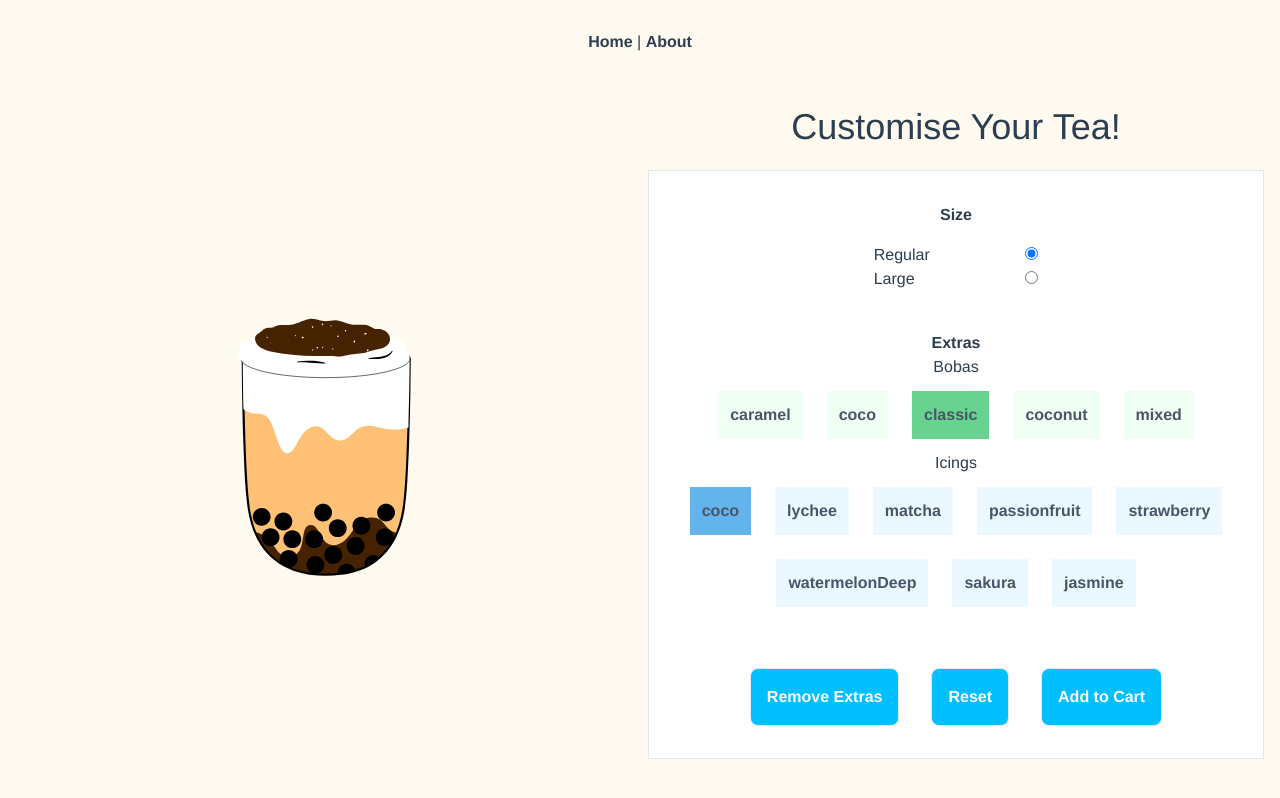
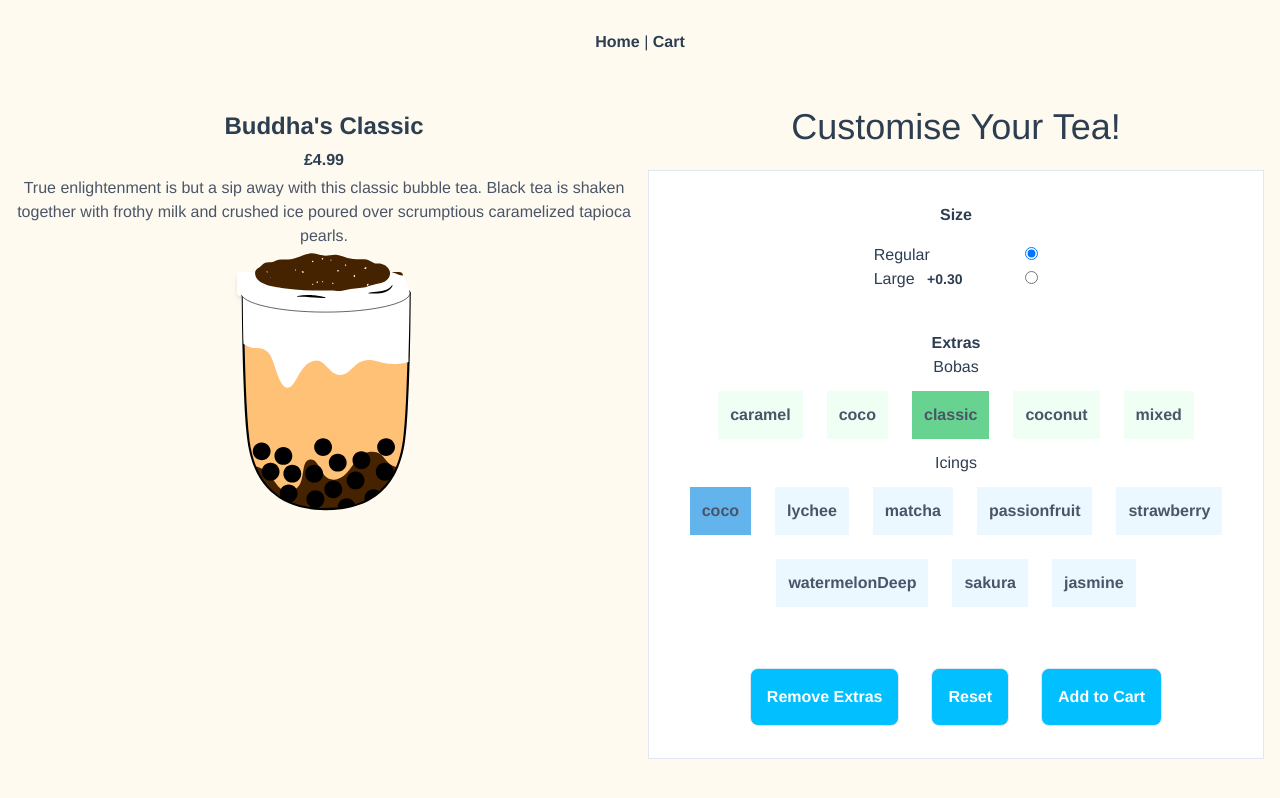
Before and after one commit to HeliumDragon/bubble-tea, a Vue app: page /customise/1 in a window 1280 px wide. Shown: the top 798 px of the page. Built offline with nearby package versions, Linux system fonts and the light colour scheme; data requests are answered from the project's data file.

Commit message:
Colors for svgs updated with customisation

```diff
--- a/src/App.vue
+++ b/src/App.vue
@@ -1,10 +1,10 @@
 <template>
   <div id="app">
     <div id="nav">
-      <router-link to="/">Home</router-link> |
-      <router-link to="/about">About</router-link>
+      <router-link to="/">Home</router-link>&nbsp;|
+      <router-link to="/cart">Cart</router-link>
     </div>
-    <router-view/>
+    <router-view />
   </div>
 </template>
 
--- a/src/components/Customise-Form.vue
+++ b/src/components/Customise-Form.vue
@@ -16,7 +16,10 @@
         </div>
 
         <div class="flex justify-between items-baseline px-1">
-          <label for="large" class="text-left w-full mb-2">Large</label>
+          <label for="large" class="text-left w-full mb-2">
+            Large
+            <span class="text-sm ml-2 font-semibold">+0.30</span>
+          </label>
           <input
             type="radio"
             id="large"
--- a/src/components/Shop.vue
+++ b/src/components/Shop.vue
@@ -40,7 +40,7 @@
 
 <script>
 import BubbleTeaDisplay from '../components/bubble-tea-display';
-import colorCodes from '../data/ingredient-colors';
+import { colorCodes } from '../data/ingredient-colors';
 
 export default {
   name: 'Shop',
--- a/src/data/db.json
+++ b/src/data/db.json
@@ -98,7 +98,7 @@
         "base1": "cheese",
         "base2": "milk",
         "base3": "milk",
-        "base4": "milk",
+        "base4": "cheese",
         "icing": "passionfruit"
       },
       "price": 5.69,
@@ -180,7 +180,7 @@
         "base1": "milk",
         "base2": "jasmine",
         "base3": "jasmine",
-        "base4": "jasmine"
+        "base4": "passionfruit"
       },
       "price": 5.29,
       "category": 1,
--- a/src/data/ingredient-colors.js
+++ b/src/data/ingredient-colors.js
@@ -1,4 +1,4 @@
-export default {
+export const colorCodes = {
   milk: '#fff',
   coconut: '#ffe',
   jasmine: '#FFF8DC',
@@ -15,6 +15,24 @@ export default {
   matcha: '#c3ce42',
   matchaDeep: '#767E0E',
   black: '#000'
+};
+export const colorTextCodes = {
+  milk: '#000',
+  coconut: '#000',
+  jasmine: '#000',
+  passionfruit: '#000',
+  classic: '#fff',
+  cheese: '#fff',
+  caramel: '#fff',
+  coco: '#fff',
+  lychee: '#000',
+  sakura: '#000',
+  watermelon: '#fff',
+  strawberry: '#fff',
+  watermelonDeep: '#fff',
+  matcha: '#fff',
+  matchaDeep: '#fff',
+  black: '#fff'
 };
 // <div>
 //   <button
--- /dev/null
+++ b/src/views/Cart.vue
@@ -0,0 +1,62 @@
+<template>
+  <section class="h-screen w-full p-4">
+    <h1 class="text-5xl">Your Cart</h1>
+
+    <div class="grid grid-cols-3 gap-4">
+      <div class="mt-8 col-span-2">
+        <div
+          class="grid grid-cols-4 gap-4 bg-white border-bottom p-4"
+          v-for="item in cart"
+          :key="item.id"
+        >
+          <h2 class="text-4xl w-full">{{ item.base.name }}</h2>
+
+          <div>
+            <h3 class="font-bold text-xl">Size</h3>
+            <p>{{ item.base.options.size }}</p>
+          </div>
+
+          <div>
+            <h3 class="font-bold text-xl" v-if="item.boba || item.icing">Extras</h3>
+
+            <div v-if="item.boba">
+              <h4 class="text-lg">Bobas</h4>
+              <p>{{ item.boba.name }}</p>
+            </div>
+            <div v-if="item.icing">
+              <h4 class="text-lg">Icing</h4>
+              <p>{{ item.icing.name }}</p>
+            </div>
+          </div>
+
+          <div>
+            <button class="font-bold border rounded-lg mt-2 p-2">Remove</button>
+          </div>
+        </div>
+      </div>
+      <div>
+        <h2 class="text-4xl">Order</h2>
+        <hr />
+      </div>
+    </div>
+  </section>
+</template>
+
+<script>
+import httpService from '../services/http-service';
+
+export default {
+  data() {
+    return {
+      cart: []
+    };
+  },
+  async created() {
+    const cart = await httpService.get(`cart`);
+    this.cart = cart;
+  }
+};
+</script>
+
+<style scoped>
+</style>
--- a/src/views/Customise.vue
+++ b/src/views/Customise.vue
@@ -1,16 +1,32 @@
 <template>
-  <section class="customise grid grid-cols-2 gap-4 h-screen w-full p-4">
-    <div class="flex align-middle justify-center text-center">
+  <section v-if="tea" class="customise grid grid-cols-2 gap-4 h-screen w-full p-4">
+    <div class="flex flex-col text-center">
+      <p class="mt-2 font-semibold text-2xl">{{tea.name}}</p>
+      <p class="mt-1 font-semibold">£{{unitPrice}}</p>
+      <p class="mt-1 text-gray-700">{{tea.description}}</p>
+
+      <div
+        id="ingredients"
+        class="mt-6"
+        :class="{ '-mb-6':  selectedSize !== 'Regular', '-mb-10': selectedSize === 'Regular'}"
+      >
+        <span
+          v-for="val in  Array.from(new Set(Object.values(ingredients))).filter(a => !!a && a !== 'black')"
+          class="px-2 py-1 text-sm font-semibold tracking-tight text-white mr-2 rounded shadow-md"
+          :style="{'background':colorCodes[val], 'color': colorTextCodes[val]}"
+          :key="val"
+        >{{ val }}</span>
+      </div>
       <BubbleTeaDisplay
-        v-if="tea"
-        class="w-1/3 -mt-64"
-        :base1="getColor(tea, 'base1')"
-        :base2="getColor(tea, 'base2')"
-        :base3="getColor(tea, 'base3')"
-        :base4="getColor(tea, 'base4')"
-        :icing="customIcingColor"
-        :boba1="customBoba1Color"
-        :boba2="customBoba2Color"
+        class="w-1/3 -mt-48 m-auto mb-0"
+        :class="{'w-2/5':  selectedSize !== 'Regular', '-mt-64':  selectedSize !== 'Regular'}"
+        :base1="getColor('base1')"
+        :base2="getColor('base2')"
+        :base3="getColor('base3')"
+        :base4="getColor('base4')"
+        :icing="getColor('icing')"
+        :boba1="getColor('boba1')"
+        :boba2="getColor('boba2')"
         :showStraw="false"
         :showLid="false"
         :showIcing="!!this.selectedIcing"
@@ -34,7 +50,7 @@
 import CustomiseForm from '../components/Customise-Form';
 import httpService from '../services/http-service';
 import BubbleTeaDisplay from '../components/bubble-tea-display';
-import colorCodes from '../data/ingredient-colors';
+import { colorCodes, colorTextCodes } from '../data/ingredient-colors';
 
 export default {
   data() {
@@ -44,7 +60,9 @@ export default {
       selectedIcing: null,
       selectedBoba: null,
       icings: [],
-      bobas: []
+      bobas: [],
+      colorCodes,
+      colorTextCodes
     };
   },
   components: {
@@ -59,30 +77,29 @@ export default {
   computed: {
     unitPrice() {
       const sizeExtra = this.selectedSize === 'Large' ? 0.3 : 0;
-      const icingExtra = this.selectedIcing ? 0.3 : 0;
-      const bobaExtra = this.selectedBoba ? 0.3 : 0;
-      return +(this.tea.price + sizeExtra + icingExtra + bobaExtra).toFixed(2);
+      return +(this.tea.price + sizeExtra).toFixed(2);
     },
-    customBoba1Color() {
-      if (!this.selectedBoba) return '#000';
-      const [boba1] = this.selectedBoba.color;
-      return colorCodes[boba1];
-    },
-    customBoba2Color() {
-      if (!this.selectedBoba) return '#000';
-      const [boba1, boba2] = this.selectedBoba.color;
-      return colorCodes[boba2] ? colorCodes[boba2] : colorCodes[boba1];
-    },
-    customIcingColor() {
-      if (!this.selectedIcing) return colorCodes[this.tea.ingredients.icing];
-      return colorCodes[this.selectedIcing.name];
+    ingredients() {
+      const ingredients = this.tea.ingredients;
+      const icing = this.selectedIcing ? this.selectedIcing.name : null;
+      let boba1 = null,
+        boba2 = null;
+      if (this.selectedBoba) {
+        boba1 = this.selectedBoba.color[0];
+        boba2 = this.selectedBoba.color[1] || boba1;
+      }
+      return {
+        ...ingredients,
+        boba1,
+        boba2,
+        icing
+      };
     }
   },
   methods: {
-    getColor(drink, prop) {
-      return colorCodes[drink.ingredients[prop]];
+    getColor(prop) {
+      return colorCodes[this.ingredients[prop]];
     },
-
     handleCustomise(event) {
       const [eventType, item] = event;
 
@@ -113,8 +130,7 @@ export default {
       const selectedTea = {
         base: this.tea,
         size: this.selectedSize,
-        boba: this.selectedBoba,
-        icing: this.selectedIcing,
+        ingredients: this.ingredients,
         quantity: 1,
         unitPrice: this.unitPrice
       };
--- a/src/views/DrinkDetail.vue
+++ b/src/views/DrinkDetail.vue
@@ -21,7 +21,7 @@
 <script>
 import BubbleTeaDisplay from '../components/bubble-tea-display';
 import httpService from '../services/http-service';
-import colorCodes from '../data/ingredient-colors';
+import { colorCodes } from '../data/ingredient-colors';
 export default {
   components: {
     BubbleTeaDisplay
```
